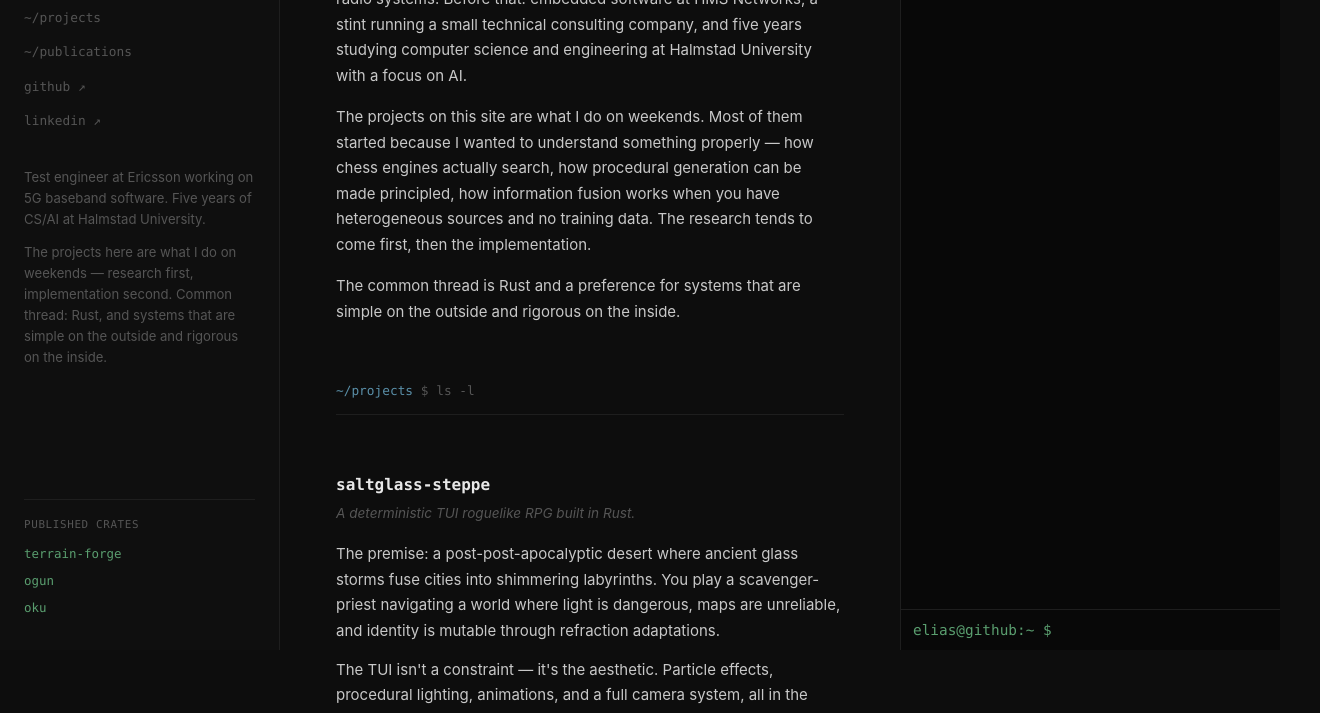
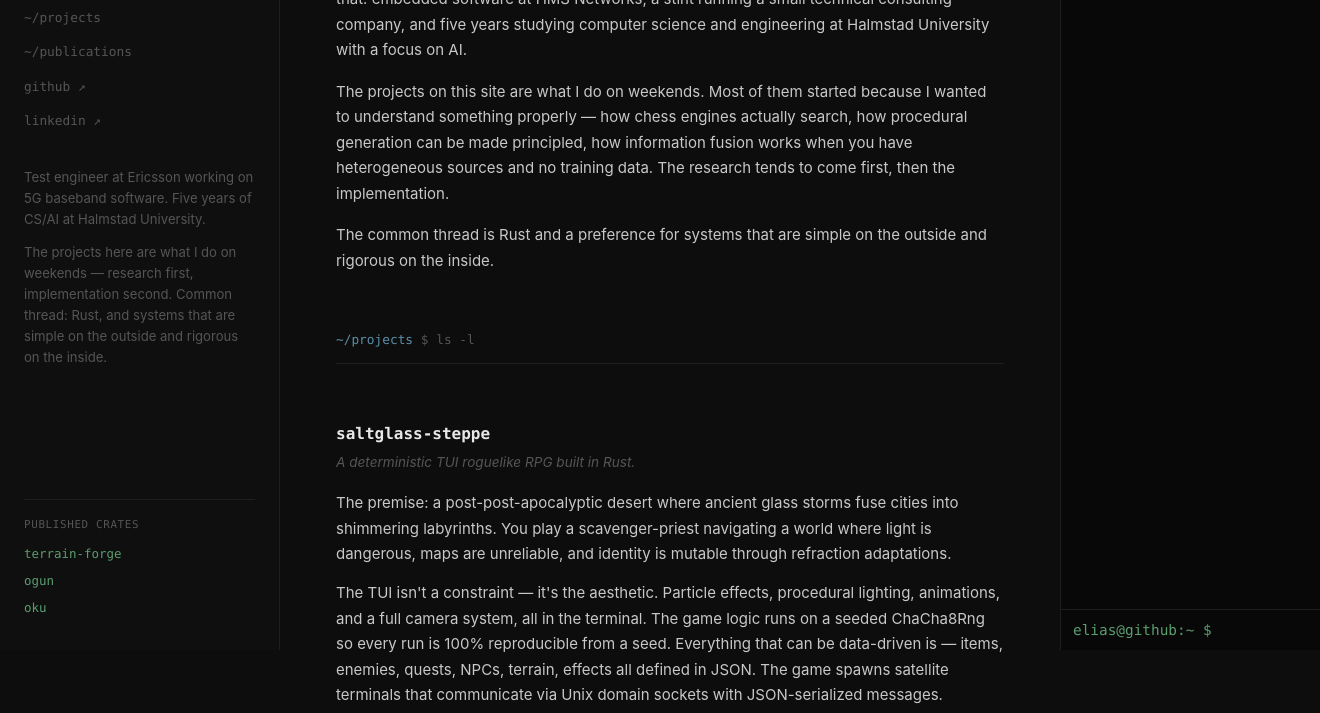
Before and after one commit to EliasVahlberg/eliasvahlberg.github.io, a plain HTML site: page index.html in a window 1280 px wide. Shown: the part 150-863 px from the top of the page, 1320 px wide, since content can reach past the window. Drawn offline with Linux system fonts and the light colour scheme.

Commit message:
Widen content column to 780px

```diff
--- a/style.css
+++ b/style.css
@@ -144,7 +144,7 @@ a:hover { text-decoration: underline; }
 
 /* ── Content ── */
 .content {
-  width: 620px;
+  width: 780px;
   flex-shrink: 0;
   min-width: 0;
   padding: 3rem 3.5rem 4rem;
```
